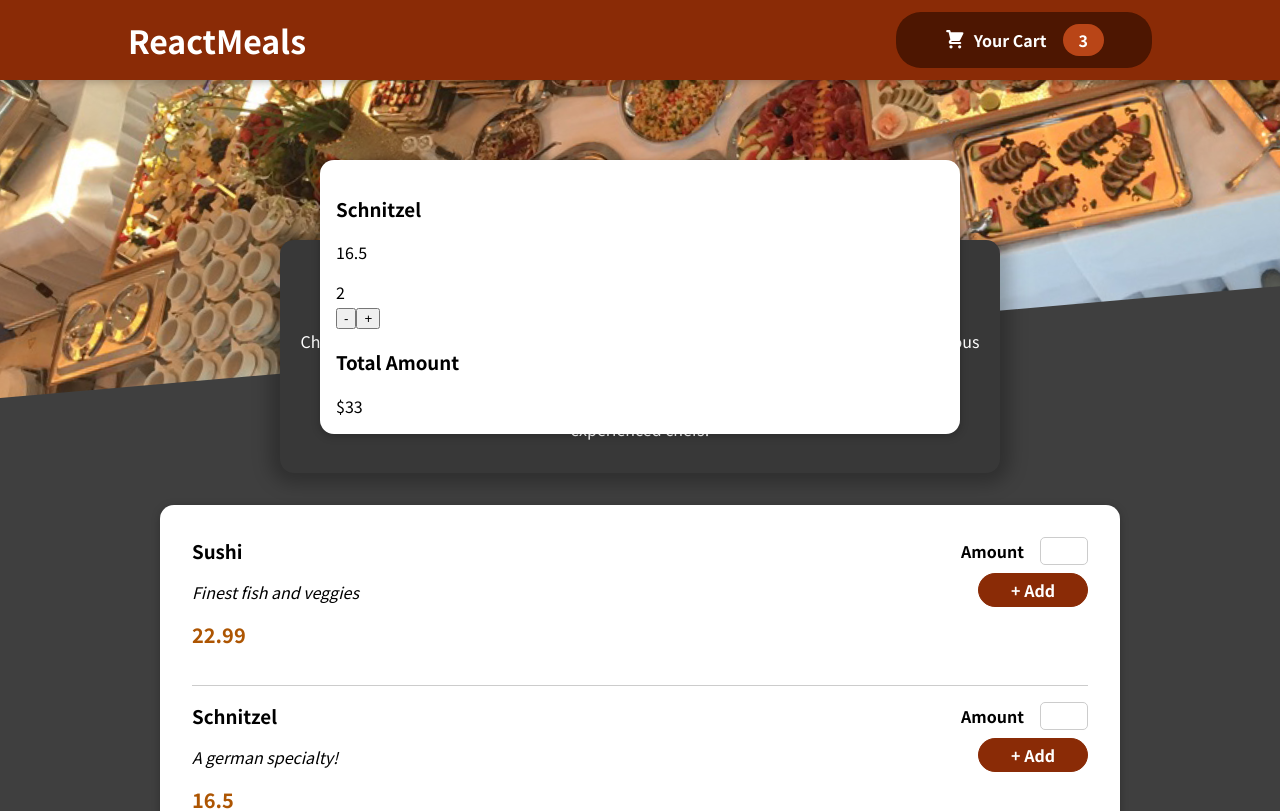
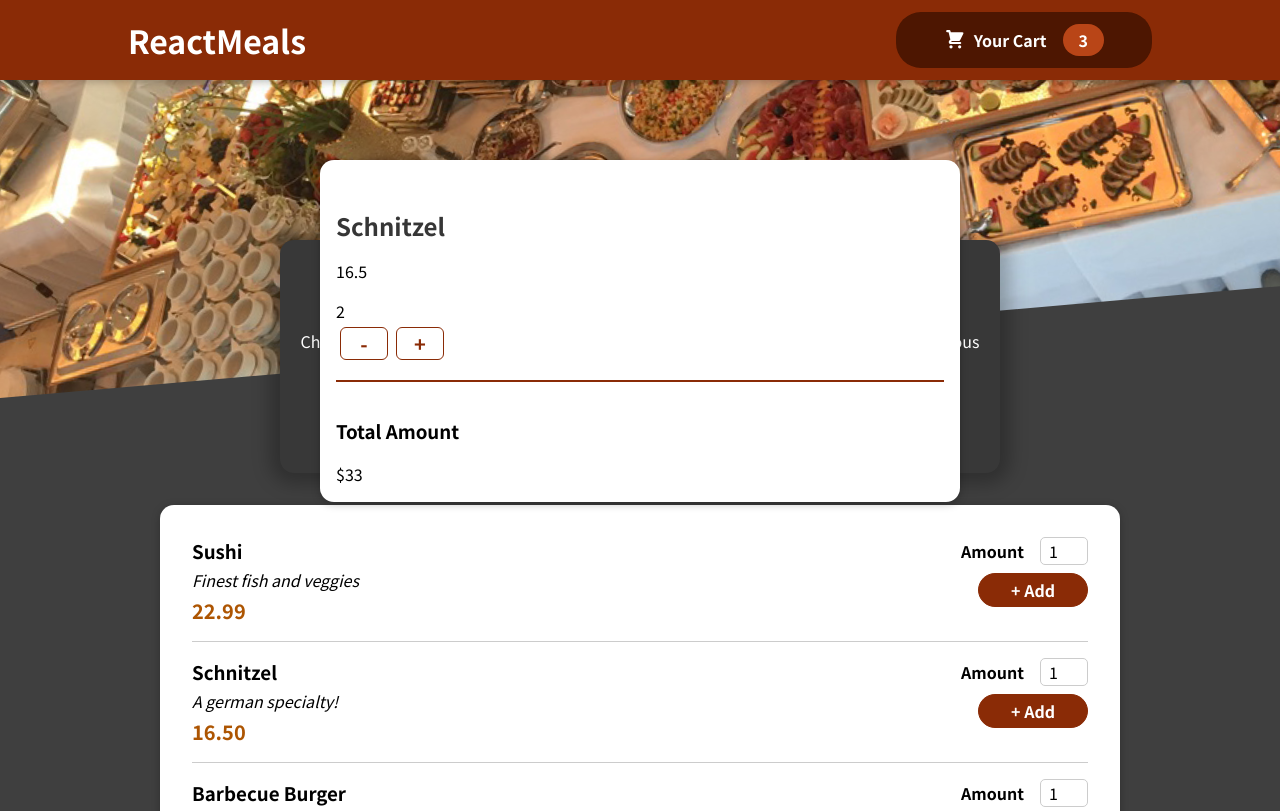
Before and after one commit to felixc0115/food-order-app, a React (Create React App) app: page / in a window 1280 px wide. Shown: the top 811 px of the page. Built offline with nearby package versions, Linux system fonts and the light colour scheme.

Commit message:
Add Input component

```diff
--- a/src/components/Cart/CartItem.js
+++ b/src/components/Cart/CartItem.js
@@ -1,14 +1,16 @@
+import classes from "./CartItem.module.css";
+
 const CartItem = ({ item }) => {
   return (
-    <li>
+    <li className={classes["cart-item"]}>
       <div>
-        <h3>{item.name}</h3>
+        <h2>{item.name}</h2>
         <p>{item.price}</p>
         <span>{item.qty}</span>
-      </div>
-      <div>
-        <button>-</button>
-        <button>+</button>
+        <div>
+          <button>-</button>
+          <button>+</button>
+        </div>
       </div>
     </li>
   );
--- a/src/components/Meals/AvailableMeals.js
+++ b/src/components/Meals/AvailableMeals.js
@@ -1,6 +1,6 @@
 import classes from "./AvailableMeals.module.css";
 import Card from "../UI/Card";
-import MealItem from "./MealItem";
+import MealItem from "./MealItem/MealItem";
 
 const DUMMY_MEALS = [
   {
@@ -31,7 +31,13 @@ const DUMMY_MEALS = [
 
 const AvailableMeals = () => {
   const mealsList = DUMMY_MEALS.map((meal) => (
-    <MealItem key={meal.id} mealAttributes={meal} />
+    <MealItem
+      id={meal.id}
+      key={meal.id}
+      name={meal.name}
+      price={meal.price}
+      description={meal.description}
+    />
   ));
 
   return (
--- a/src/components/Meals/MealItem.js
+++ /dev/null
@@ -1,17 +0,0 @@
-import classes from "./MealItem.module.css";
-import MealItemForm from "./MealItemForm";
-
-const MealItem = ({ mealAttributes }) => {
-  return (
-    <li className={classes.meal}>
-      <div>
-        <h3>{mealAttributes.name}</h3>
-        <p className={classes.description}>{mealAttributes.description}</p>
-        <p className={classes.price}>{mealAttributes.price}</p>
-      </div>
-      <MealItemForm foodName={mealAttributes.name} />
-    </li>
-  );
-};
-
-export default MealItem;
--- /dev/null
+++ b/src/components/Meals/MealItem/MealItem.js
@@ -0,0 +1,21 @@
+import classes from "./MealItem.module.css";
+import MealItemForm from "./MealItemForm";
+
+const MealItem = (props) => {
+  const price = props.price.toFixed(2);
+
+  return (
+    <li className={classes.meal}>
+      <div>
+        <h3>{props.name}</h3>
+        <div className={classes.description}>{props.description}</div>
+        <div className={classes.price}>{price}</div>
+      </div>
+      <div>
+        <MealItemForm foodName={props.name} />
+      </div>
+    </li>
+  );
+};
+
+export default MealItem;
--- a/src/components/Meals/MealItemForm.js
+++ b/src/components/Meals/MealItem/MealItemForm.js
@@ -1,4 +1,5 @@
 import classes from "./MealItemForm.module.css";
+import Input from "../../UI/Input";
 
 const MealItemForm = (props) => {
   const addItemHandler = (event) => {
@@ -6,16 +7,23 @@ const MealItemForm = (props) => {
       name: props.foodName,
       qty: event.target.value,
     };
-    console.log(meal);
   };
 
   return (
     <>
       <form className={classes.form}>
-        <div className={classes.input}>
-          <label htmlFor="qty">Amount</label>
-          <input onChange={addItemHandler} type="number" name="qty" id="qty" />
-        </div>
+        <Input
+          label="Amount"
+          input={{
+            id: "amount_" + props.id,
+            type: "number",
+            min: "1",
+            max: "5",
+            step: "1",
+            defaultValue: "1",
+          }}
+          onChange={addItemHandler}
+        />
         <button>+ Add</button>
       </form>
     </>
--- /dev/null
+++ b/src/components/UI/Input.js
@@ -0,0 +1,12 @@
+import classes from "./Input.module.css";
+
+const Input = (props) => {
+  return (
+    <div className={classes.input}>
+      <label htmlFor={props.input.id}>{props.label}</label>
+      <input id={props.input.id} {...props.input} />
+    </div>
+  );
+};
+
+export default Input;
--- /dev/null
+++ b/src/components/UI/Input.module.css
@@ -0,0 +1,18 @@
+.input {
+    display: flex;
+    align-items: center;
+    margin-bottom: 0.5rem;
+}
+
+.input label {
+    font-weight: bold;
+    margin-right: 1rem;
+}
+
+.input input {
+    width: 3rem;
+    border-radius: 5px;
+    border: 1px solid #ccc;
+    font: inherit;
+    padding-left: 0.5rem;
+}
```
Also changed, not shown: src/components/Meals/MealItem/MealItem.module.css (renamed from src/components/Meals/MealItem.module.css), src/components/Meals/MealItem/MealItemForm.module.css (renamed from src/components/Meals/MealItemForm.module.css).
